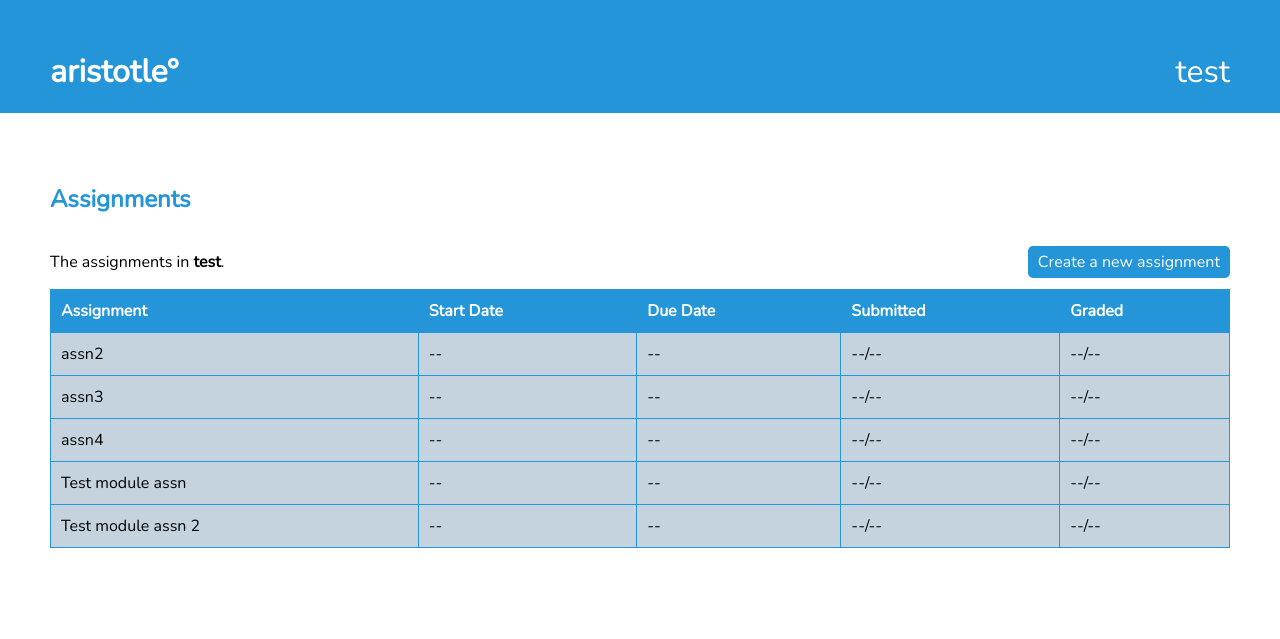
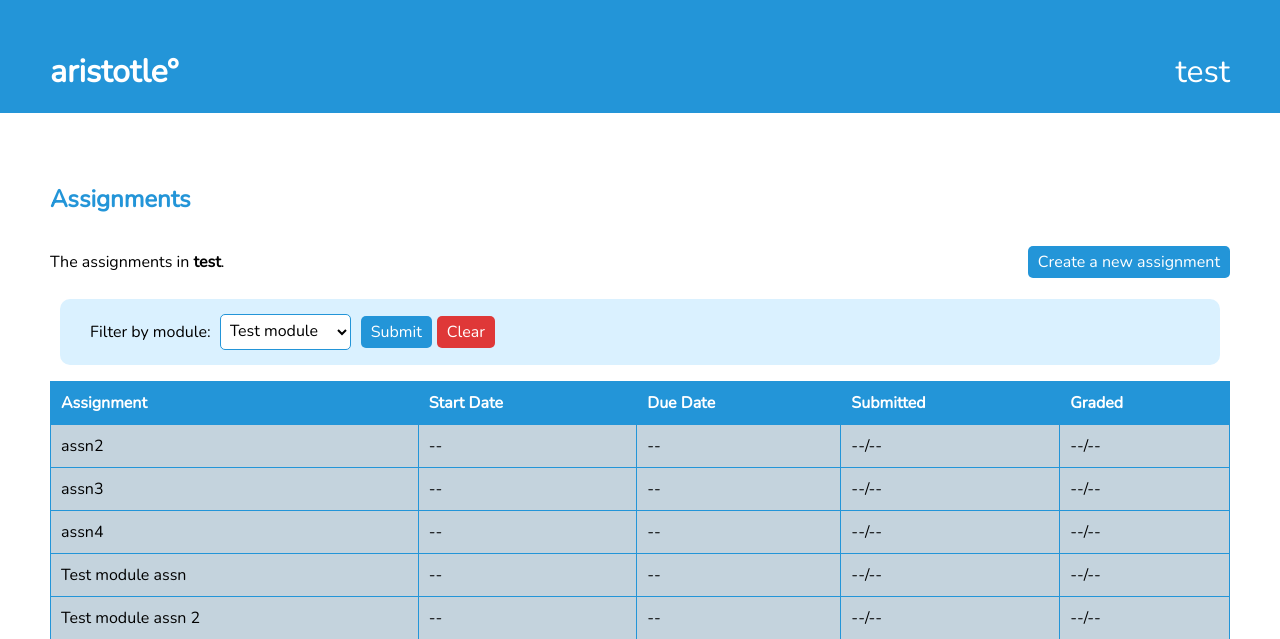
Before and after one commit to dabslee/aristotle, a Django app: template forum/templates/assignments_teacher.html in a window 1280 px wide. Shown: the top 639 px of the page. Run offline with Django 3.2, Linux system fonts and the light colour scheme; the template is opened without the code that fills it: values that come from a table or form of the project are taken from there, others are empty; data comes from the database, SQL or seed files in the repository; both versions use the stored data as it was after the commit.

Commit message:
added module filter to assignments teacher view

```diff
--- a/forum/templates/assignments_teacher.html
+++ b/forum/templates/assignments_teacher.html
@@ -7,6 +7,16 @@
     {% if assignments|length > 0 %}<p>The assignments in <b>{{selected_course.name}}</b>.</p>{% else %}<p>No assignments yet!</p>{% endif %}
     <a href="{% url 'forum:newassignment' %}"><div class="button">Create a new assignment</div></a>
 </div>
+<form method="POST" action="{% url 'forum:assignments' %}">
+    {% csrf_token %}
+    <div class="cutebox" style="display: flex; flex-direction: row; align-items: center;">
+        <label>Filter by module: <select name="modulefilter">
+            {% for module in modules %}<option value="{{module.id}}">{{module.name}}</option>{% endfor %}
+        </select></label>
+        <input type="submit" value="Submit">
+        <a href="{% url 'forum:assignments' %}"><div class="button" style="background-color: var(--button-red);">Clear</div></a>
+    </div>
+</form>
 <table>
     <tr>
         <th>Assignment</th>
```
Also changed, not shown: db.sqlite3.
